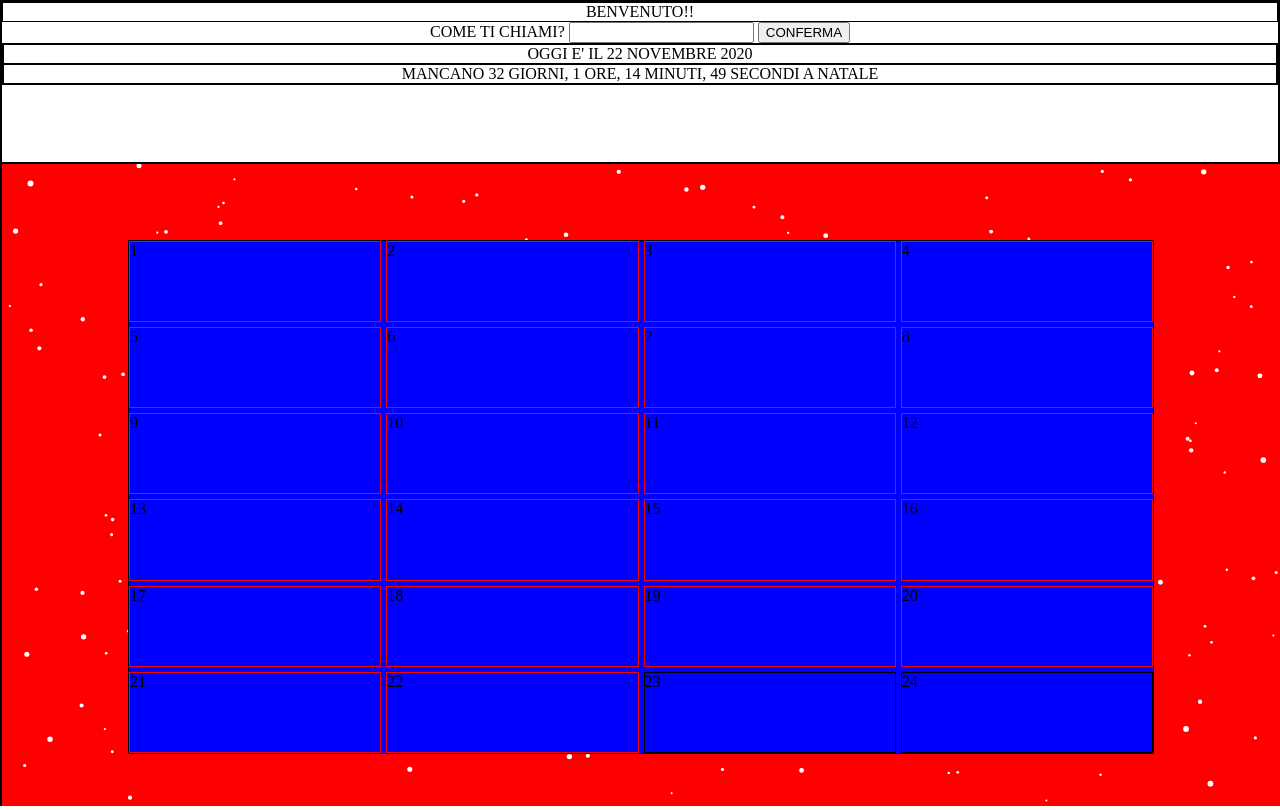
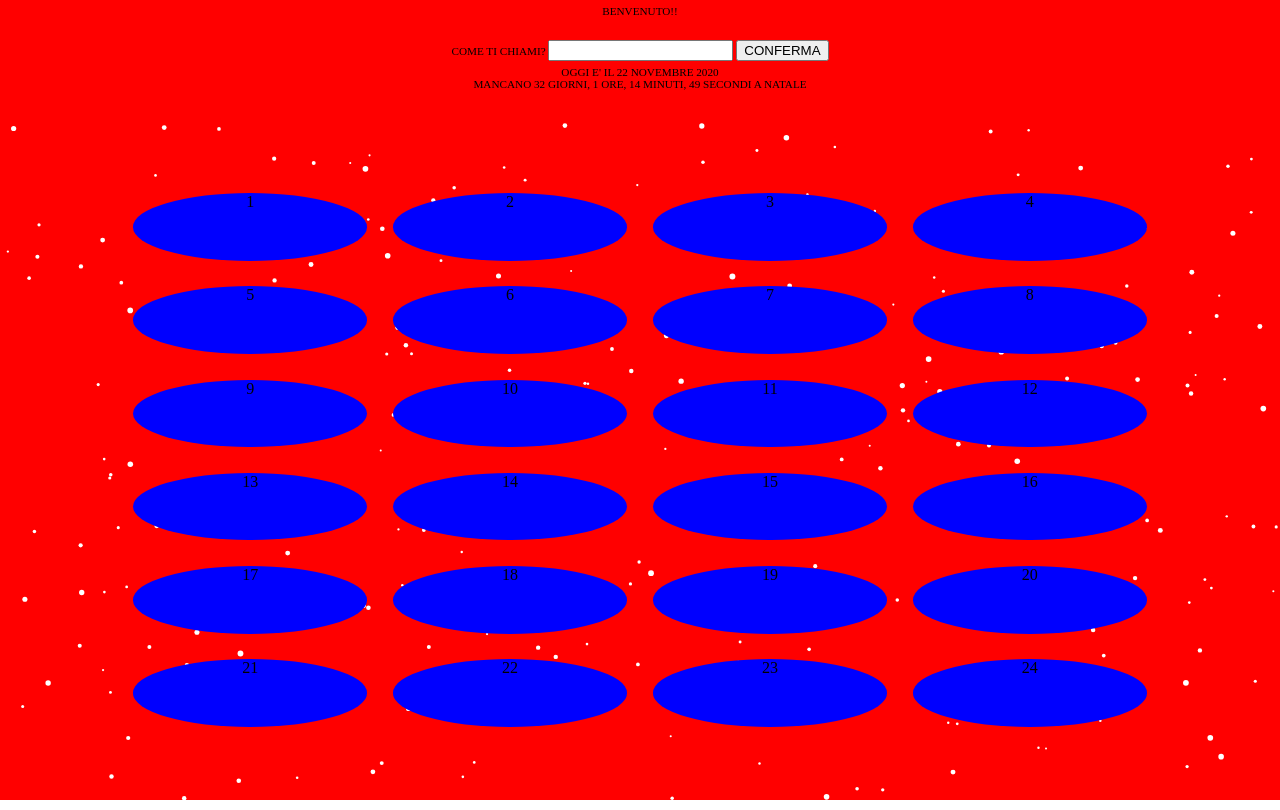
Before and after one commit to JStrummer/Advent-Calendar, a plain HTML site: page index.html in a window 1280 px wide. Drawn offline with Linux system fonts and the light colour scheme.

Commit message:
change style and add resize

```diff
--- a/calendar/box.js
+++ b/calendar/box.js
@@ -1,7 +1,7 @@
 'use strict'
 
 function box (element, date) {
-  var date = new Date(2020, 10, date);
+  var date = new Date(2020, 11, date);
   var isOpen = false;
   var isLocked = true;
 
--- a/data/html-element.js
+++ b/data/html-element.js
@@ -1,5 +1,8 @@
 'use strict'
 
+var appContainer = document.querySelector('#app');
+var header = document.querySelector('#header');
+var background = document.querySelector('#background');
 var calendarContainer = document.querySelector('#calendar-container');
 var calendar = document.querySelector("#calendar");
 var currentDate = document.querySelector('#current-date');
--- a/graphic/background.js
+++ b/graphic/background.js
@@ -1,9 +1,6 @@
 'use strict'
 function animBackground () {
 
-var background = document.querySelector('#background');
-background.width = calendarContainer.offsetWidth;
-background.height = calendarContainer.offsetHeight;
 var ctx = background.getContext('2d');
 
 function snowFlake (maxX, maxY) {
--- /dev/null
+++ b/graphic/resize.js
@@ -0,0 +1,21 @@
+'use strict'
+
+function resize () {
+  // sizing heights
+  appContainer.style.height = `${window.innerHeight}px`;
+  header.style.height = `${window.innerHeight * 0.15}px`;
+  calendarContainer.style.height = `${window.innerHeight * 0.85}px`;
+
+  // sizing canvas
+  background.width = calendarContainer.offsetWidth;
+  background.height = calendarContainer.offsetHeight;
+
+  // sizing calendar
+  calendar.style.width = `${calendarContainer.offsetWidth * 0.80}px`;
+  calendar.style.height = `${calendarContainer.offsetHeight * 0.80}px`;
+
+  // positioning calendar
+  calendar.style.top = `${header.offsetHeight + calendarContainer.offsetHeight * 0.10}px`;
+  calendar.style.left = `${calendarContainer.offsetWidth * 0.10}px`;
+  animBackground()
+}
--- a/index.html
+++ b/index.html
@@ -42,8 +42,9 @@
 
     <script src="data/html-element.js" charset="utf-8"></script>
     <script src="data/data.js" charset="utf-8"></script>
+    <script src="graphic/resize.js" charset="utf-8"></script>
+    <script src="graphic/background.js" charset="utf-8"></script>
     <script src="countdown.js" charset="utf-8"></script>
-    <script src="graphic/background.js" charset="utf-8"></script>
     <script src="calendar/box.js" charset="utf-8"></script>
     <script src="calendar/calendar.js" charset="utf-8"></script>
     <script src="main.js" charset="utf-8"></script>
--- a/main.js
+++ b/main.js
@@ -10,7 +10,6 @@ if (state) {
   });
 }
 
-var data = checkData();
-
 updateTimer();
-animBackground();
+resize();
+window.onresize = resize;
--- a/style.css
+++ b/style.css
@@ -1,68 +1,75 @@
+/* default to border-box*/
+html {
+  box-sizing: border-box;
+}
+*, *::before, *::after {
+  box-sizing: inherit;
+}
+/* general settings */
 body {
-  box-sizing: border-box;
   overflow: hidden;
+  font-family: serif;
 }
+
 body,
-#calendar-container,
-#header {
+#calendar-container {
   margin: 0;
 }
 
-#header {
-  height: 20vh;
-}
-
-#calendar-container {
-  height: 80vh;
-}
-
 div {
-  border: 1px solid black;
-}
-
-.date,
-#greetings {
   text-align: center;
 }
 
-/* defining grid*/
-#calendar {
-  width: 80%;
-  height: 64%;
-  position: fixed;
-  z-index: 1;
-  top: 30%;
-  left: 10%;
-  display: grid;
-  grid-template-rows: repeat(6, 1fr);
-  grid-template-columns: repeat(4, 1fr);
-  gap: 5px;
-  background-color: rgba(0, 0, 255, 1);
-}
-
-/* styling box statuses */
-#calendar .unlocked {
-  border-color: red;
-}
-
-#calendar .open {
-  background-color: green;
-}
-
+/* styling header */
 ul {
   list-style: none;
   padding: 0;
   margin: 0;
 }
 
-form {
-  text-align: center;
-}
-
-label {
+label,
+li {
   display: inline-block;
 }
 
-li {
-  display: inline-block;
+#header {
+  font-size: 0.7rem;
+  background-color: red;
 }
+
+#header > div {
+  padding: 5px 0;
+}
+
+#greetings {
+  height: 33%;
+}
+
+#date-container {
+  height: 67%;
+}
+
+/* defining grid*/
+#calendar {
+  padding: 5px;
+  position: fixed;
+  z-index: 1;
+  display: grid;
+  grid-template-rows: repeat(6, 1fr);
+  grid-template-columns: repeat(4, 1fr);
+  gap: 2vw;
+}
+
+/* styling box statuses */
+.box {
+  background-color: blue;
+  border: none;
+  border-radius: 50%;
+}
+.box.unlocked {
+  box-shadow: 0 0 25px 5px white, 0 0 25px 5px grey, 0 0 25px 5px white, 0 0 25px 5px white;
+}
+
+.box.open {
+  background-color: green;
+}
```
